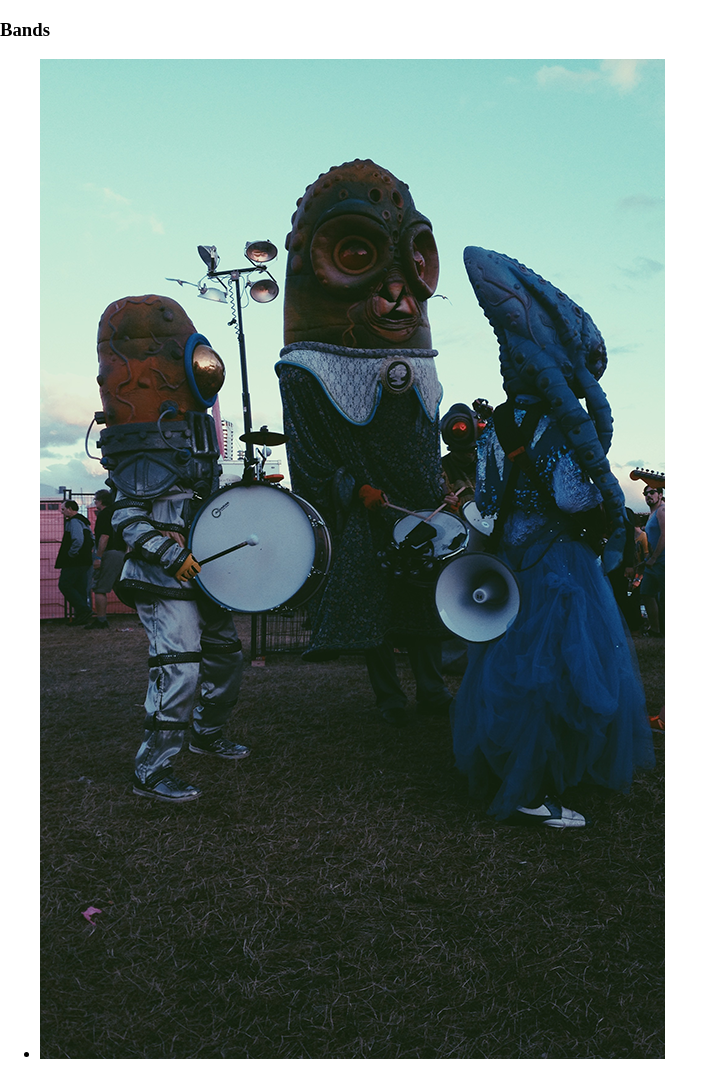
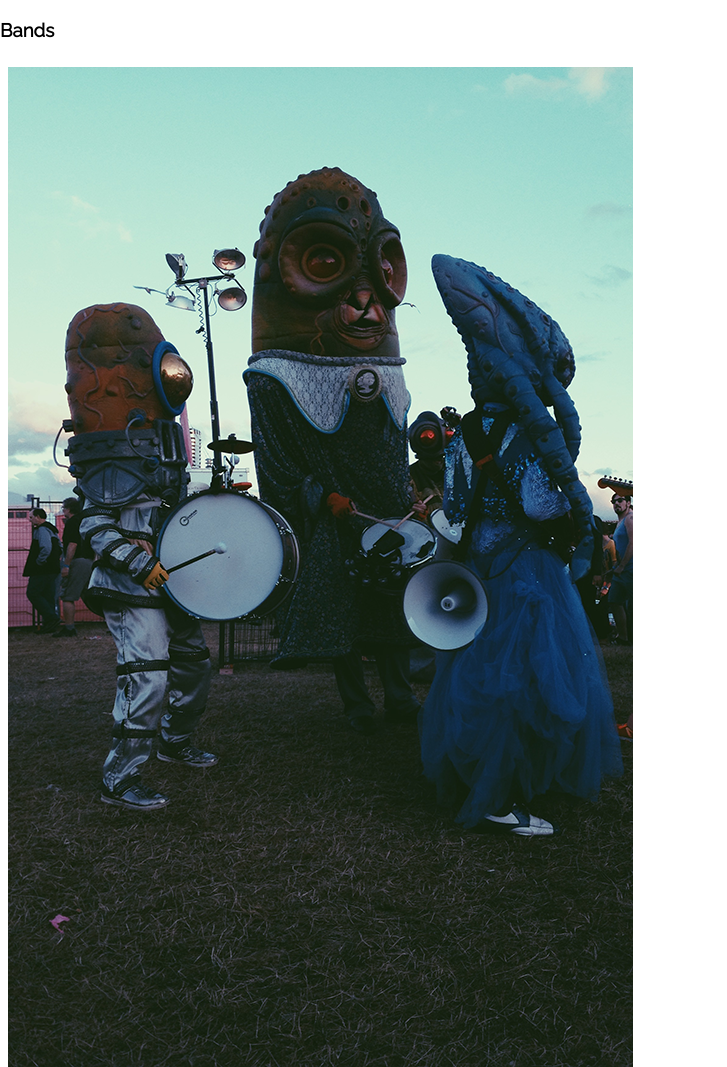
Before and after one commit to situ0020/exercise-4, a plain HTML site: page index.html in a window 1280 px wide. Shown: the top 1067 px of the page, without its empty margins (0-727 px from the left). Drawn offline with Linux system fonts and the light colour scheme.

Commit message:
refractor(scss): adjust images
add padding and font for images

```diff
--- a/scss/_base.scss
+++ b/scss/_base.scss
@@ -1,3 +1,3 @@
 // Variables
-/* are placeholders for storing information that you want to reuse throughout your styles. You can store things like colors font-stacks or any other css value you might want to reuse.
-SCSS use the '$' to declare variables */
+
+$font: 'Raleway', sans-serif;
--- a/scss/components/_main.scss
+++ b/scss/components/_main.scss
@@ -21,4 +21,10 @@ html {
 
 body{
 	margin: 0;
+	font-family: $font;
 }
+
+ul{
+	list-style: none;
+	padding: .5em;
+}
```
Also changed, not shown: css/style.css.
